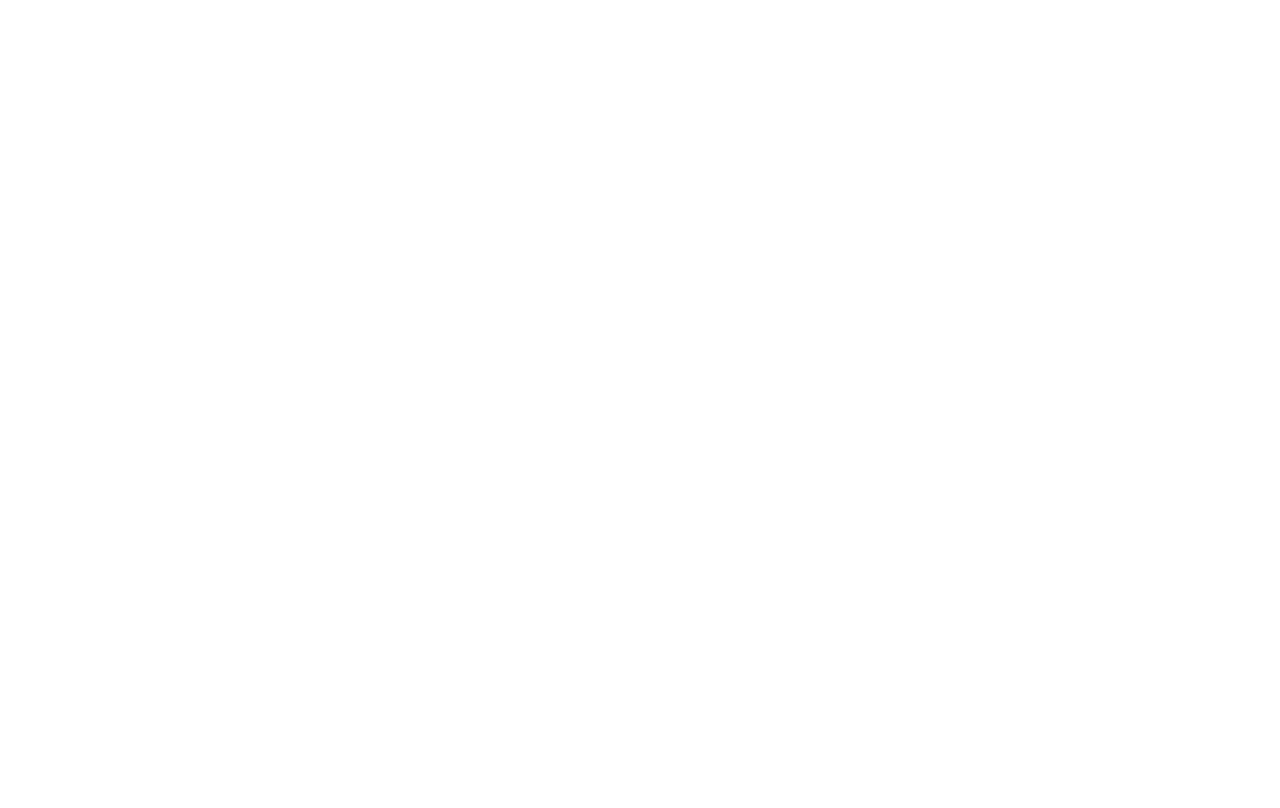
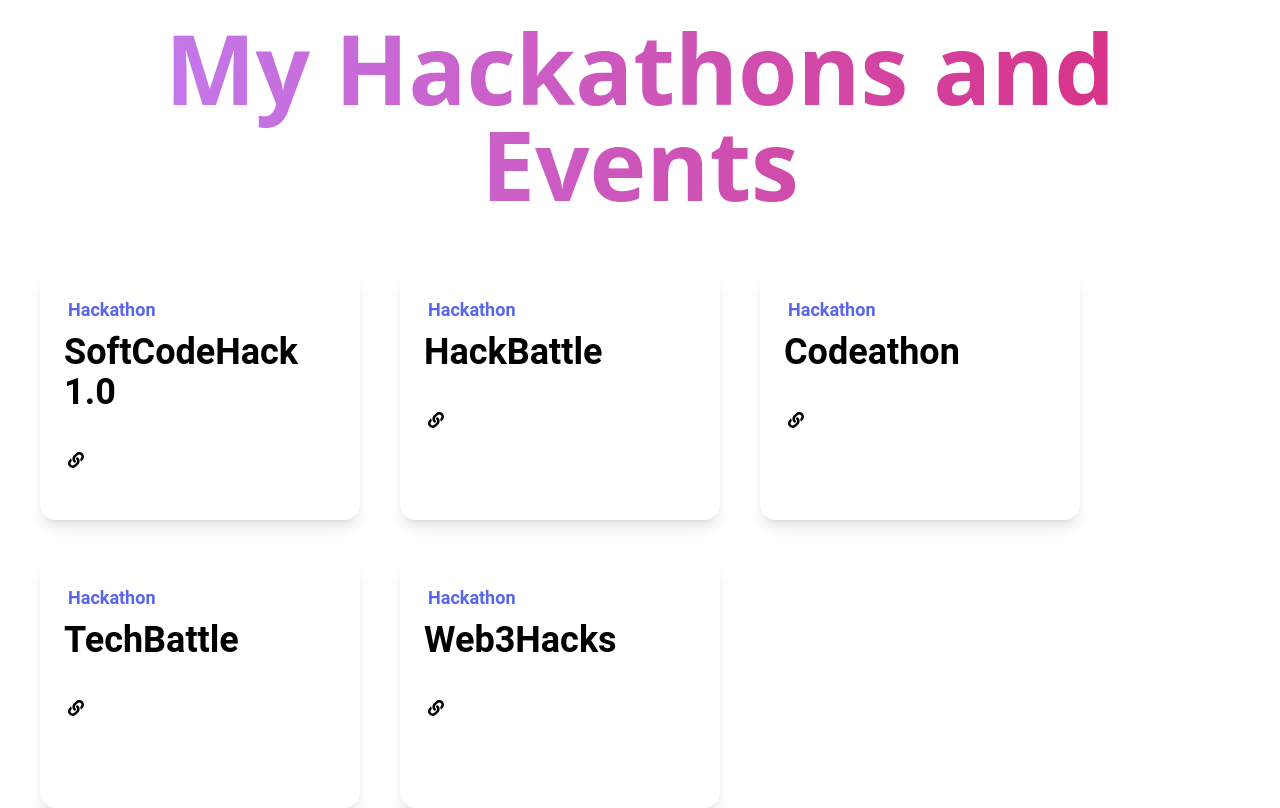
Before and after one commit to vaishnavi-3969/DevUnity, a React (Create React App) app: page /events in a window 1280 px wide. Before the commit this address had no page. Built offline with nearby package versions, Linux system fonts and the light colour scheme.

Commit message:
Added events page

```diff
--- a/package.json
+++ b/package.json
@@ -25,6 +25,7 @@
     "react-router-dom": "^6.14.2",
     "react-scripts": "5.0.1",
     "react-simple-code-editor": "^0.13.1",
+    "uuid": "^9.0.0",
     "web-vitals": "^2.1.4"
   },
   "scripts": {
--- a/src/App.js
+++ b/src/App.js
@@ -10,6 +10,7 @@
 import Upload from "./components/Uploads/Upload";
 import ProjectShowcase from "./components/Project_Showcase/ProjectShowcase";
 import Code from "./components/Code/Code";
+import Events from "./components/Events/Events";
 
 function App() {
   const { isAuthenticated } = useAuth0();
@@ -28,6 +29,7 @@
           <Route path="/project_showcase" element={<ProjectShowcase/>} exact/>
           <Route path="/code" element={<Code/>} exact/>
           <Route path="/projects" element={<Projects/>} exact/>
+          <Route path="/events" element={<Events/>} exact/>
         </Routes>
         <div>
           {isAuthenticated && <Navbar/>}
--- /dev/null
+++ b/src/components/Events/Card.js
@@ -0,0 +1,20 @@
+import React from 'react'
+import { FaLink } from "react-icons/fa";
+
+const Card = ({ type, name  }) => {
+  return (
+    <section className='mt-10 ml-10'>
+        <div className="md:w-[20rem] md:h-[15.5rem] w-[20.5rem] h-[40rem] p-4 rounded-2xl bg-white dark:bg-slate-800 shadow-lg dark:shadow-slate-700 flex flex-col ease-linear duration-300 md:flex-row-reverse">
+            <div className=" h-full w-full mr-2 rounded-2xl ">
+                <p className="m-2 font-bold pl-1 text-lg text-[#5865F2]">{type}</p>
+                <h1 className="m-2 text-4xl font-bold dark:text-white">
+                    {name}
+                </h1>
+                <a href="#" className='flex ml-3 mt-10'><FaLink/></a>
+            </div>
+        </div>
+    </section>
+  )
+}
+
+export default Card
--- /dev/null
+++ b/src/components/Events/Events.js
@@ -0,0 +1,35 @@
+import React from 'react'
+import Card from './Card'
+
+const Events = () => {
+  return (
+    <section>
+       <h1 className=' pb-5 text-6xl font-sans font-extrabold text-transparent text-8xl bg-clip-text bg-gradient-to-r from-purple-400 to-pink-600 text-center mt-5'>My Hackathons and Events</h1>
+       <div className='flex flex-wrap'>
+       <Card
+          type="Hackathon"
+          name="SoftCodeHack 1.0"
+        />
+        <Card
+          type="Hackathon"
+          name="HackBattle"
+        />
+        <Card
+          type="Hackathon"
+          name="Codeathon"
+        />
+        <Card
+          type="Hackathon"
+          name="TechBattle"
+        />
+        <Card
+          type="Hackathon"
+          name="Web3Hacks"
+        />
+       </div>
+
+    </section>
+  )
+}
+
+export default Events
--- a/src/components/Profile/Profile.js
+++ b/src/components/Profile/Profile.js
@@ -1,7 +1,6 @@
-import React from 'react';
+import React, { useState } from 'react';
 import Sidebar from './Sidebar';
 import { useAuth0 } from "@auth0/auth0-react";
-
 
 const Profile = () => {
   const { user, isAuthenticated, isLoading } = useAuth0();
@@ -18,10 +17,9 @@
             <img src={user.picture} alt={user.name} className='rounded-full'/>
             <h2 className='font-bold'>{user.name}</h2>
             <p className='font-sans'>Email: {user.email}</p>
+            <br />
+            <p>Web Developer</p>
         </div>
-
-
-
       </section>
     )
   );
--- a/src/components/Profile/Sidebar.js
+++ b/src/components/Profile/Sidebar.js
@@ -34,11 +34,11 @@
                             </li>
                             <li className="rounded-sm hover:text-gray-700">
                                 <Link
-                                    to="#"
+                                    to="/events"
                                     className="flex items-center p-2 space-x-3 rounded-md cursor-pointer"
                                 >
                                     <FaIgloo size={20} />
-                                    <span>Events and Hackathons</span>
+                                    <span>My Hackathons</span>
                                 </Link>
                             </li>
                             <li className="rounded-sm hover:text-gray-700">
```
Also changed, not shown: 1 other file (tests, documents, lock files or other folders).
